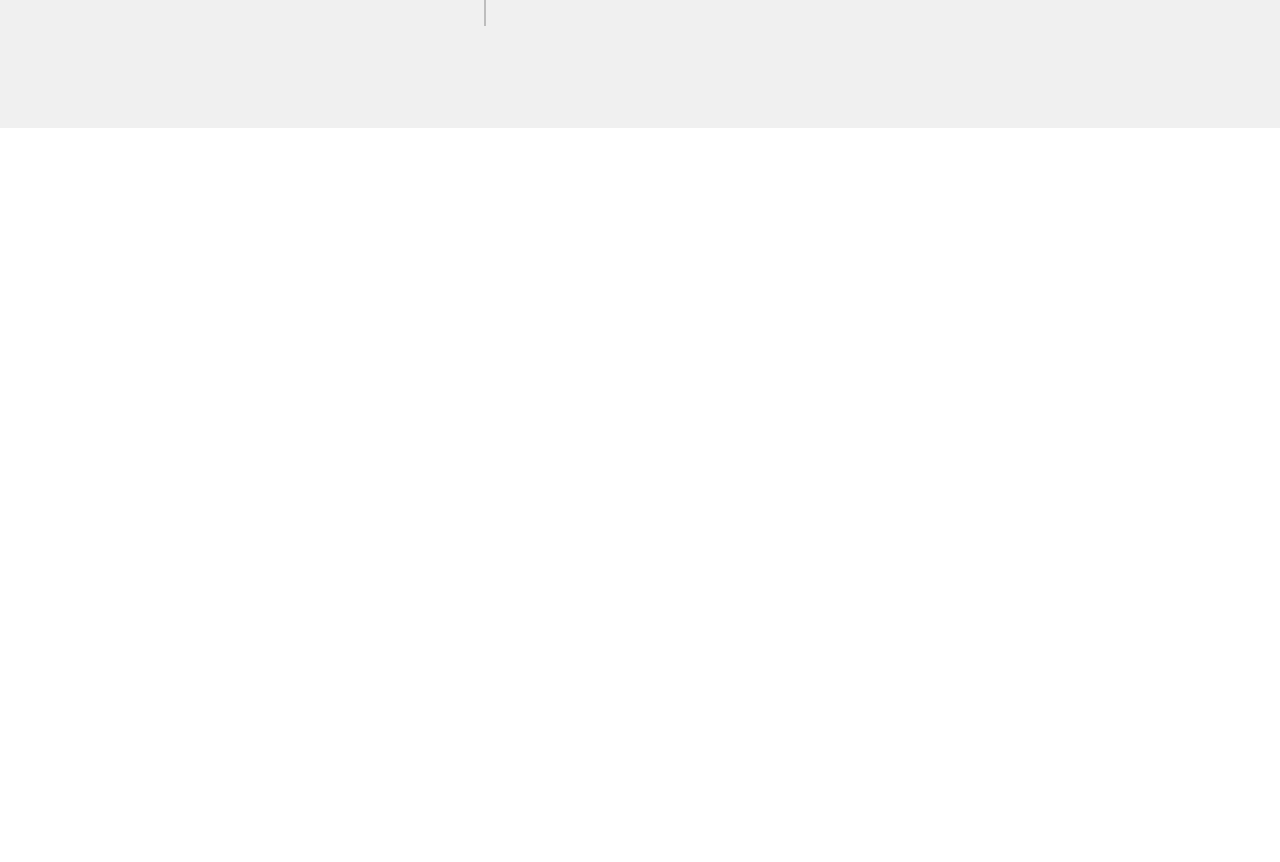
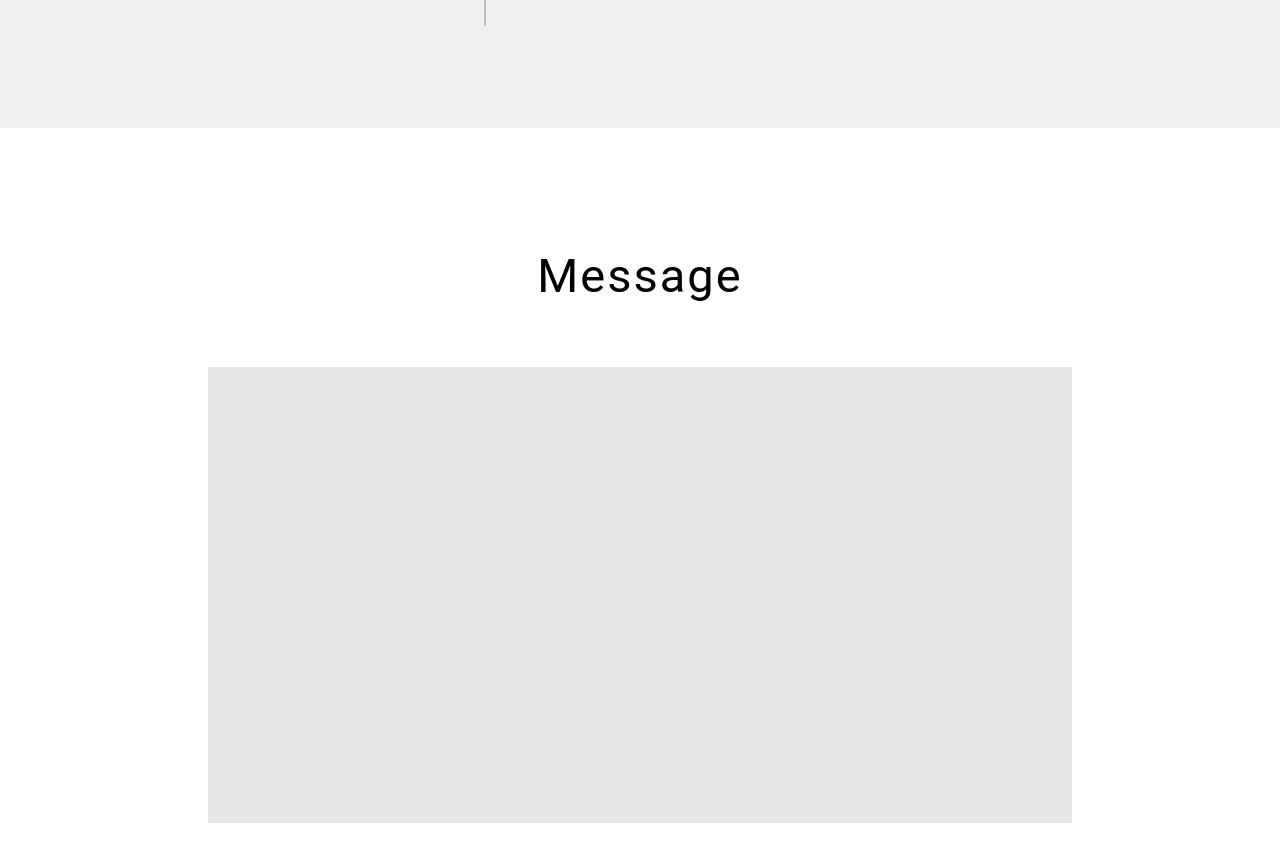
Before and after one commit to momo-41/portfolio-site, a Next.js app: page / in a window 1280 px wide. Shown: the part 4500-5362 px from the top of the page. Before the commit the page ends 4628 px from the top, so only its background shows below. Built offline with nearby package versions, Linux system fonts and the light colour scheme.

Commit message:
message-viewを超モックで作成

```diff
--- /dev/null
+++ b/app/components/message-view.tsx
@@ -0,0 +1,34 @@
+"use client";
+import { Box, Typography } from "@mui/material";
+
+const MessageView = () => {
+  return (
+    <Box
+      display={"flex"}
+      justifyContent={"center"}
+      alignItems={"center"}
+      flexDirection={"column"}
+      height={{ xs: "85vh", md: "100vh" }}
+      px={{ xs: 6, md: 25 }}
+      pb={{ xs: 6, md: 0 }} //md:0を指定しないとxs:6がPC画面でも効いてしまう
+      bgcolor={"#FFFFFF"}
+    >
+      <Typography
+        pt={{ xs: 0, md: 1 }}
+        pb={{ xs: 10, md: 7 }}
+        fontSize={{ xs: 26, md: 47 }}
+        letterSpacing={2}
+      >
+        Message
+      </Typography>
+      <Box
+        px={{ xs: 20, md: 54 }}
+        pt={{ xs: 28, md: 37 }}
+        pb={{ xs: 17, md: 20 }}
+        bgcolor={"#E7E7E7"}
+      ></Box>
+    </Box>
+  );
+};
+
+export default MessageView;
--- a/app/page.tsx
+++ b/app/page.tsx
@@ -4,6 +4,7 @@ import AboutMeView from "./components/about-me-view";
 import SkillsView from "./components/skills-view";
 import WorksView from "./components/works-view";
 import ProfileView from "./components/profile-view";
+import MessageView from "./components/message-view";
 
 const page = () => {
   return (
@@ -21,6 +22,7 @@ const page = () => {
       <SkillsView />
       <WorksView />
       <ProfileView />
+      <MessageView />
     </Box>
   );
 };
```
